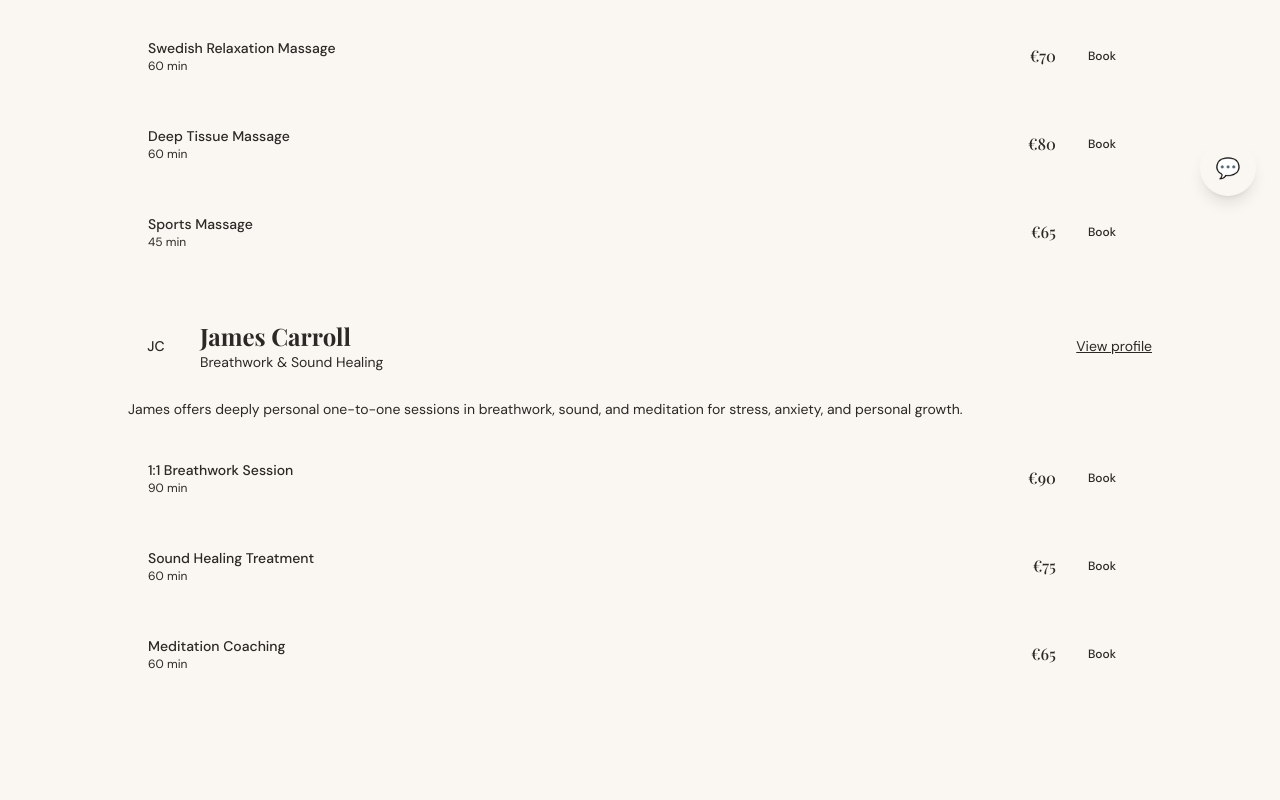
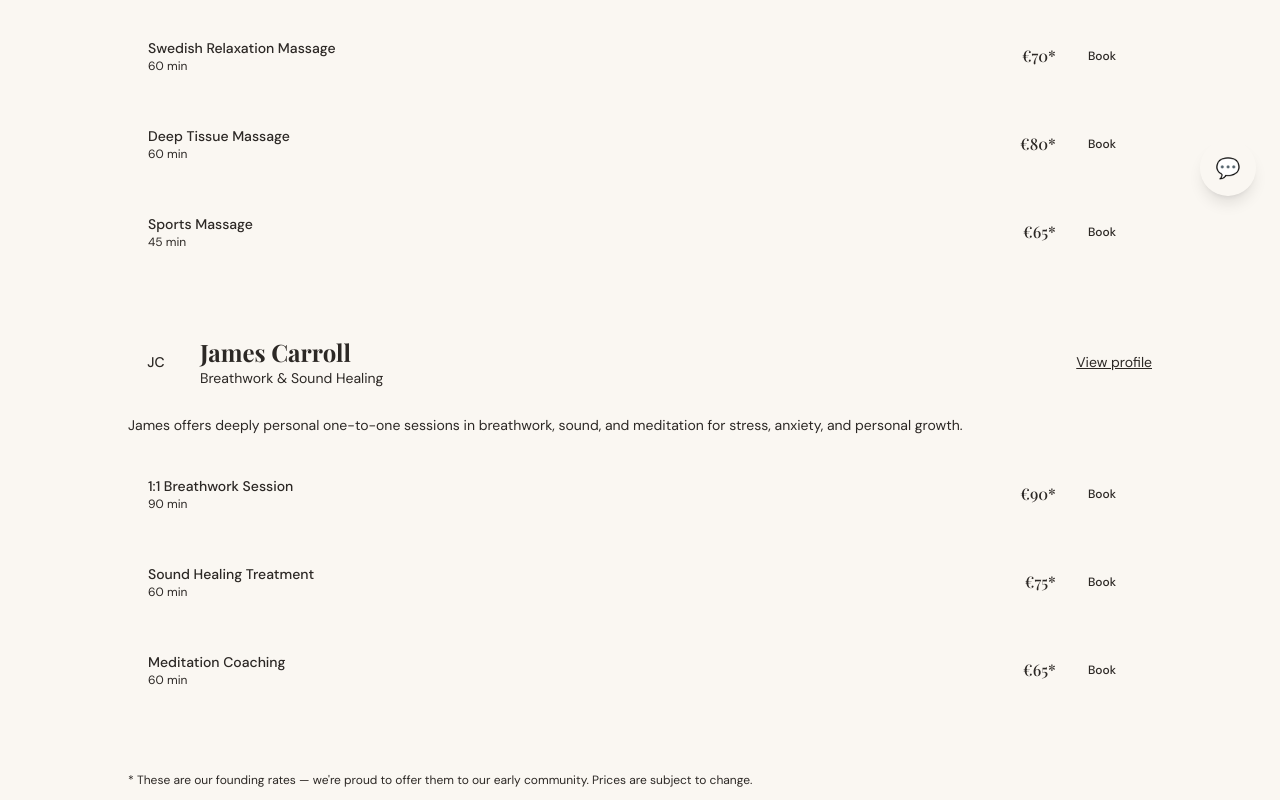
Before and after one commit to lisabarksfield/be-home, a Next.js app: page /treatments in a window 1280 px wide. Shown: the part 580-1380 px from the top of the page. Built offline with nearby package versions, Linux system fonts and the light colour scheme.

Commit message:
Add founding pricing disclaimer across all pages with prices
Co-Authored-By: Claude Sonnet 4.6 <noreply@anthropic.com>

```diff
--- a/app/(public)/catering/page.tsx
+++ b/app/(public)/catering/page.tsx
@@ -1,5 +1,6 @@
 import Link from "next/link";
 import { content } from "@/lib/content";
+import { PricingDisclaimer } from "@/components/ui/PricingDisclaimer";
 
 const { catering } = content;
 
@@ -47,7 +48,7 @@ export default function CateringPage() {
                   </div>
                   <div className="text-right">
                     <p className="text-2xl font-light" style={{ fontFamily: "var(--font-serif)", color: "var(--color-charcoal)" }}>
-                      €{p.pricePerHead}
+                      €{p.pricePerHead}*
                     </p>
                     <p className="text-xs" style={{ color: "var(--color-stone-deep)" }}>per person</p>
                   </div>
@@ -67,6 +68,10 @@ export default function CateringPage() {
               </div>
             </div>
           ))}
+        </div>
+
+        <div className="max-w-6xl mx-auto mt-4 px-1">
+          <PricingDisclaimer />
         </div>
 
         <div className="max-w-6xl mx-auto mt-12 p-8 rounded-2xl text-center" style={{ backgroundColor: "var(--color-stone-warm)" }}>
--- a/app/(public)/events/page.tsx
+++ b/app/(public)/events/page.tsx
@@ -1,5 +1,6 @@
 import Link from "next/link";
 import { content } from "@/lib/content";
+import { PricingDisclaimer } from "@/components/ui/PricingDisclaimer";
 
 const { events } = content;
 
@@ -91,7 +92,7 @@ export default function EventsPage() {
                             className="text-3xl font-light"
                             style={{ fontFamily: "var(--font-serif)", color: "var(--color-charcoal)" }}
                           >
-                            {e.price}
+                            {e.price}*
                           </p>
                         </div>
                       </div>
@@ -120,6 +121,7 @@ export default function EventsPage() {
                 ))}
               </div>
             )}
+            <PricingDisclaimer />
           </section>
 
           {/* ── Previous Events ───────────────────────── */}
--- a/app/(public)/studio/page.tsx
+++ b/app/(public)/studio/page.tsx
@@ -1,6 +1,7 @@
 import Image from "next/image";
 import Link from "next/link";
 import { content } from "@/lib/content";
+import { PricingDisclaimer } from "@/components/ui/PricingDisclaimer";
 
 const { studio } = content;
 
@@ -80,7 +81,7 @@ export default function StudioPage() {
                     <p className="text-xs mt-0.5" style={{ color: "var(--color-stone-deep)" }}>{r.note}</p>
                   </div>
                   <p className="text-2xl font-light" style={{ fontFamily: "var(--font-serif)", color: "var(--color-charcoal)" }}>
-                    {r.price}
+                    {r.price}*
                   </p>
                 </div>
               ))}
@@ -88,6 +89,7 @@ export default function StudioPage() {
             <p className="text-xs mt-4" style={{ color: "var(--color-stone-deep)" }}>
               {studio.ratesNote}
             </p>
+            <PricingDisclaimer />
           </div>
         </div>
       </section>
--- a/app/(public)/treatment-room/page.tsx
+++ b/app/(public)/treatment-room/page.tsx
@@ -1,6 +1,7 @@
 import Image from "next/image";
 import Link from "next/link";
 import { content } from "@/lib/content";
+import { PricingDisclaimer } from "@/components/ui/PricingDisclaimer";
 
 const { treatmentRoom } = content;
 
@@ -75,7 +76,7 @@ export default function TreatmentRoomPage() {
                     <p className="text-xs mt-0.5" style={{ color: "var(--color-stone-deep)" }}>{r.note}</p>
                   </div>
                   <p className="text-2xl font-light" style={{ fontFamily: "var(--font-serif)", color: "var(--color-charcoal)" }}>
-                    {r.price}
+                    {r.price}*
                   </p>
                 </div>
               ))}
@@ -83,6 +84,7 @@ export default function TreatmentRoomPage() {
             <p className="text-xs mt-4" style={{ color: "var(--color-stone-deep)" }}>
               {treatmentRoom.ratesNote}
             </p>
+            <PricingDisclaimer />
           </div>
         </div>
       </section>
--- a/app/(public)/treatments/page.tsx
+++ b/app/(public)/treatments/page.tsx
@@ -1,5 +1,6 @@
 import Link from "next/link";
 import { content } from "@/lib/content";
+import { PricingDisclaimer } from "@/components/ui/PricingDisclaimer";
 
 const { treatments } = content;
 
@@ -21,7 +22,7 @@ export default function TreatmentsPage() {
       <section className="py-16 px-6" style={{ backgroundColor: "var(--color-cream)" }}>
         <div className="max-w-5xl mx-auto space-y-12">
           {treatments.list.map((t) => (
-            <div key={t.practitioner}>
+            <div key={t.practitioner} className="pb-4">
               <div className="flex items-center gap-4 mb-6">
                 <div
                   className="w-14 h-14 rounded-full flex items-center justify-center text-sm font-medium"
@@ -59,7 +60,7 @@ export default function TreatmentsPage() {
                     </div>
                     <div className="flex items-center gap-4">
                       <span className="font-medium" style={{ fontFamily: "var(--font-serif)", color: "var(--color-charcoal)" }}>
-                        {tr.price}
+                        {tr.price}*
                       </span>
                       <a
                         href="https://example.com"
@@ -76,6 +77,7 @@ export default function TreatmentsPage() {
               </div>
             </div>
           ))}
+          <PricingDisclaimer />
         </div>
       </section>
     </div>
--- a/app/(public)/workshop/page.tsx
+++ b/app/(public)/workshop/page.tsx
@@ -1,6 +1,7 @@
 import Image from "next/image";
 import Link from "next/link";
 import { content } from "@/lib/content";
+import { PricingDisclaimer } from "@/components/ui/PricingDisclaimer";
 
 const { workshop } = content;
 
@@ -80,7 +81,7 @@ export default function WorkshopPage() {
                     <p className="text-xs mt-0.5" style={{ color: "var(--color-stone-deep)" }}>{r.note}</p>
                   </div>
                   <p className="text-2xl font-light" style={{ fontFamily: "var(--font-serif)", color: "var(--color-charcoal)" }}>
-                    {r.price}
+                    {r.price}*
                   </p>
                 </div>
               ))}
@@ -88,6 +89,7 @@ export default function WorkshopPage() {
             <p className="text-xs mt-4" style={{ color: "var(--color-stone-deep)" }}>
               {workshop.ratesNote}
             </p>
+            <PricingDisclaimer />
           </div>
         </div>
       </section>
--- /dev/null
+++ b/components/ui/PricingDisclaimer.tsx
@@ -0,0 +1,7 @@
+export function PricingDisclaimer() {
+  return (
+    <p className="text-xs mt-4" style={{ color: "var(--color-stone-deep)" }}>
+      * These are our founding rates — we&apos;re proud to offer them to our early community. Prices are subject to change.
+    </p>
+  );
+}
```
